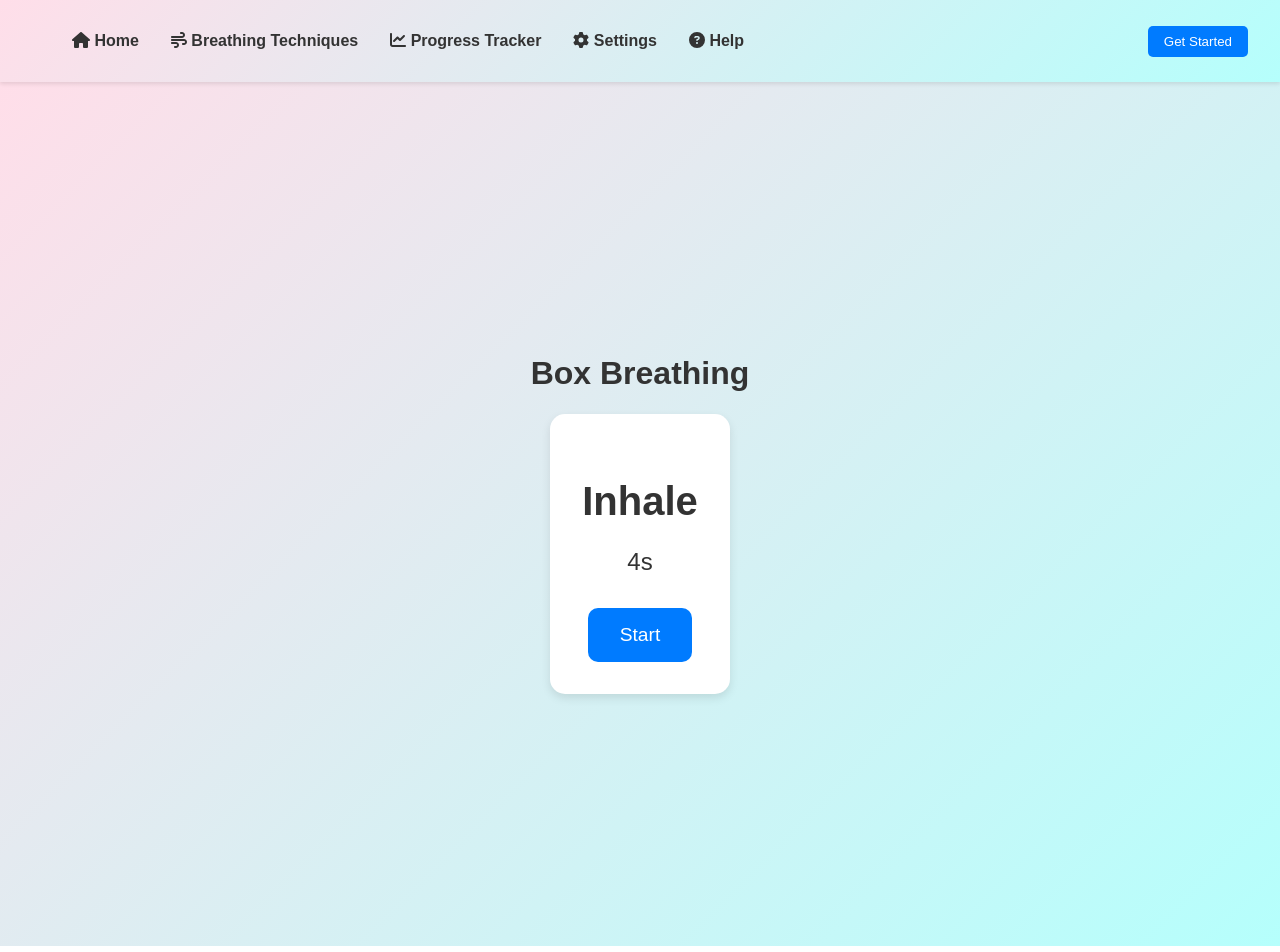
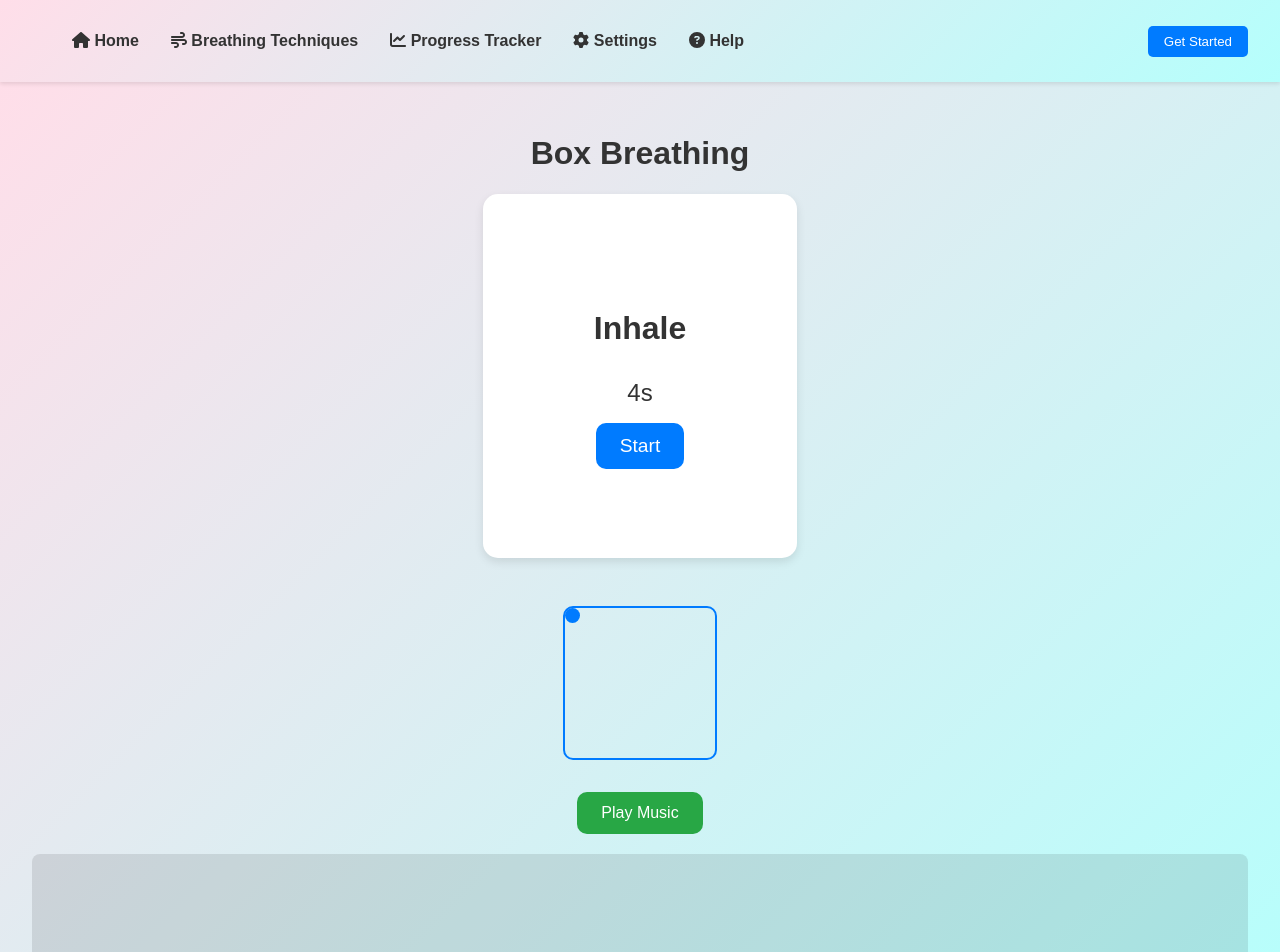
Before and after one commit to Sa1D1111/breathmate, a React (Create React App) app: page /box-breathing in a window 1280 px wide. Shown: the top 952 px of the page. Built offline with nearby package versions, Linux system fonts and the light colour scheme.

Commit message:
audio, box

```diff
--- /dev/null
+++ b/src/controllers/breathworkController.js
@@ -0,0 +1,7 @@
+// src/controllers/breathworkController.js
+
+import { getTechniques } from '../models/breathworkModel';
+
+export const fetchBreathworkTechniques = () => {
+  return getTechniques();  // Fetch techniques from the model
+};
--- /dev/null
+++ b/src/models/breathworkModel.js
@@ -0,0 +1,23 @@
+// src/models/breathworkModel.js
+
+export const breathworkTechniques = [
+    { name: 'Box Breathing', description: 'A simple 4-4-4-4 breathing technique that helps reduce stress and improve focus.' },
+    { name: 'Diaphragmatic Breathing', description: 'Deep belly breathing that relaxes the body and increases lung capacity.' },
+    { name: 'Pursed Lip Breathing', description: 'Helps control breathing, improves lung function, and reduces shortness of breath.' },
+    { name: '4-7-8 Breathing', description: 'A calming technique for anxiety and insomnia, using a rhythmic breath pattern.' }
+  ];
+
+  // Function to get techniques
+  export const getTechniques = () => {
+    return breathworkTechniques;
+  };
+
+  // Add these missing functions
+  export const saveUserPreferences = (userId, preferences) => {
+    localStorage.setItem(`user-${userId}-preferences`, JSON.stringify(preferences));
+  };
+
+  export const getUserPreferences = (userId) => {
+    const preferences = localStorage.getItem(`user-${userId}-preferences`);
+    return preferences ? JSON.parse(preferences) : null;
+  };
--- a/src/pages/BoxBreathing.css
+++ b/src/pages/BoxBreathing.css
@@ -1,7 +1,7 @@
 .box-breathing-page {
   text-align: center;
   padding: 2rem;
-    background: linear-gradient(135deg, #ffdee9, #b5fffc); /* Gradient similar to the example */
+  background: linear-gradient(135deg, #ffdee9, #b5fffc);
   min-height: 100vh;
   display: flex;
   flex-direction: column;
@@ -14,23 +14,29 @@
   padding: 2rem;
   border-radius: 15px;
   box-shadow: 0 4px 10px rgba(0, 0, 0, 0.1);
+  width: 250px;
+  height: 300px;
+  display: flex;
+  flex-direction: column;
+  justify-content: center;
+  align-items: center;
 }
 
 .breathing-container h2 {
-    font-size: 2.5rem;
-    margin-bottom: 1rem;
+  font-size: 2rem;
+  margin-bottom: 0.5rem;
 }
 
 .breathing-container p {
   font-size: 1.5rem;
-    margin-bottom: 2rem;
+  margin-bottom: 1rem;
 }
 
 .breathing-button {
   background-color: #007bff;
   color: white;
   border: none;
-    padding: 1rem 2rem;
+  padding: 0.75rem 1.5rem;
   border-radius: 10px;
   cursor: pointer;
   font-size: 1.2rem;
@@ -41,3 +47,80 @@
   background-color: #0056b3;
   transform: scale(1.05);
 }
+
+/* Box Visual */
+.box-visual {
+  margin-top: 3rem;
+}
+
+.box {
+  position: relative;
+  width: 150px;
+  height: 150px;
+  border: 2px solid #007bff;
+  border-radius: 10px;
+  margin: 0 auto;
+}
+
+.pointer {
+  position: absolute;
+  width: 15px;
+  height: 15px;
+  background-color: #007bff;
+  border-radius: 50%;
+  transition: all 4s linear;
+}
+
+.position-0 {
+  top: 0;
+  left: 0;
+}
+
+.position-1 {
+  top: 0;
+  left: 100%;
+  transform: translateX(-100%);
+}
+
+.position-2 {
+  top: 100%;
+  left: 100%;
+  transform: translate(-100%, -100%);
+}
+
+.position-3 {
+  top: 100%;
+  left: 0;
+  transform: translateY(-100%);
+}
+
+/* Audio Controls */
+.audio-controls {
+  margin-top: 2rem;
+}
+
+.audio-button {
+  background-color: #28a745;
+  color: white;
+  border: none;
+  padding: 0.75rem 1.5rem;
+  border-radius: 10px;
+  cursor: pointer;
+  font-size: 1rem;
+  transition: background-color 0.3s, transform 0.2s;
+}
+
+.audio-button:hover {
+  background-color: #218838;
+  transform: scale(1.05);
+}
+
+
+
+.audio-visualizer {
+  width: 100%;
+  height: 150px;
+  margin-top: 20px;
+  background-color: rgba(0, 0, 0, 0.1);
+  border-radius: 8px;
+}
--- a/src/pages/BoxBreathing.js
+++ b/src/pages/BoxBreathing.js
@@ -1,29 +1,37 @@
-import React, { useState, useEffect } from 'react';
+import React, { useState, useEffect, useRef } from 'react';
 import './BoxBreathing.css';
 
 const BoxBreathing = () => {
-  // Default box breathing times (4 seconds for each phase)
   const [phase, setPhase] = useState('Inhale');
   const [timeLeft, setTimeLeft] = useState(4);
   const [isRunning, setIsRunning] = useState(false);
+  const [isPlaying, setIsPlaying] = useState(false); // State to handle audio play/pause
+  const audioRef = useRef(null); // Ref for audio element
+  const canvasRef = useRef(null); // Ref for the canvas element for the visualizer
+  const audioContextRef = useRef(null); // Ref for Web Audio API context
+  const analyserRef = useRef(null); // Ref for audio analyser
+  const dataArrayRef = useRef(null); // Ref to store audio frequency data
 
   const phases = [
     { name: 'Inhale', duration: 4 },
-    { name: 'Hold', duration: 4 },
+    { name: 'Hold Inhale', duration: 4 },
     { name: 'Exhale', duration: 4 },
-    { name: 'Hold', duration: 4 }
+    { name: 'Hold Exhale', duration: 4 }
   ];
+
+  const [pointerPosition, setPointerPosition] = useState(0); // Start at top-left corner
 
   useEffect(() => {
     if (isRunning) {
       const interval = setInterval(() => {
-        setTimeLeft(prevTime => {
+        setTimeLeft((prevTime) => {
           if (prevTime > 1) {
             return prevTime - 1;
           } else {
-            const currentPhaseIndex = phases.findIndex(p => p.name === phase);
+            const currentPhaseIndex = phases.findIndex((p) => p.name === phase);
             const nextPhase = phases[(currentPhaseIndex + 1) % phases.length];
             setPhase(nextPhase.name);
+            setPointerPosition((currentPhaseIndex + 1) % 4); // Update pointer position
             return nextPhase.duration;
           }
         });
@@ -35,6 +43,85 @@ const BoxBreathing = () => {
 
   const handleStartStop = () => {
     setIsRunning(!isRunning);
+    if (!isRunning) {
+      // Immediately update the pointer position on start
+      const currentPhaseIndex = phases.findIndex((p) => p.name === phase);
+      setPointerPosition(currentPhaseIndex % 4);
+    }
+  };
+
+  const handleMusicPlayPause = () => {
+    if (audioRef.current) {
+      if (isPlaying) {
+        audioRef.current.pause();
+        if (audioContextRef.current) {
+          audioContextRef.current.suspend(); // Pause the audio context
+        }
+      } else {
+        audioRef.current.play();
+        if (audioContextRef.current) {
+          audioContextRef.current.resume(); // Resume the audio context
+        } else {
+          initializeAudioVisualizer(); // Initialize the audio visualizer on first play
+        }
+      }
+      setIsPlaying(!isPlaying);
+    }
+  };
+
+  const initializeAudioVisualizer = () => {
+    const audioContext = new (window.AudioContext || window.webkitAudioContext)();
+    const analyser = audioContext.createAnalyser();
+    analyser.fftSize = 256;
+
+    const source = audioContext.createMediaElementSource(audioRef.current);
+    source.connect(analyser);
+    analyser.connect(audioContext.destination);
+
+    const bufferLength = analyser.frequencyBinCount;
+    const dataArray = new Uint8Array(bufferLength);
+
+    audioContextRef.current = audioContext;
+    analyserRef.current = analyser;
+    dataArrayRef.current = dataArray;
+
+    drawVisualizer();
+  };
+
+  const drawVisualizer = () => {
+    const canvas = canvasRef.current;
+    const canvasCtx = canvas.getContext('2d');
+    const analyser = analyserRef.current;
+    const dataArray = dataArrayRef.current;
+
+    const WIDTH = canvas.width;
+    const HEIGHT = canvas.height;
+
+    const draw = () => {
+      if (!isPlaying) return; // Stop drawing if the music is paused
+
+      requestAnimationFrame(draw);
+
+      analyser.getByteFrequencyData(dataArray);
+
+      canvasCtx.fillStyle = 'rgba(0, 0, 0, 0.1)';
+      canvasCtx.fillRect(0, 0, WIDTH, HEIGHT);
+
+      const barWidth = (WIDTH / dataArray.length) * 2.5;
+      let barHeight;
+      let x = 0;
+
+      for (let i = 0; i < dataArray.length; i++) {
+        barHeight = dataArray[i];
+
+        canvasCtx.fillStyle = `rgb(${barHeight + 100},50,150)`;
+        canvasCtx.fillRect(x, HEIGHT - barHeight / 2, barWidth, barHeight / 2);
+
+        x += barWidth + 1;
+      }
+    };
+
+    draw();
   };
 
   return (
@@ -47,6 +134,27 @@ const BoxBreathing = () => {
           {isRunning ? 'Pause' : 'Start'}
         </button>
       </div>
+
+      {/* Box Visual with pointer */}
+      <div className="box-visual">
+        <div className="box">
+          <div className={`pointer position-${pointerPosition}`}></div>
+        </div>
+      </div>
+
+      {/* Audio Player */}
+      <div className="audio-controls">
+        <audio ref={audioRef} loop>
+          <source src="/audio/serene-music.mp3" type="audio/mp3" />
+          Your browser does not support the audio element.
+        </audio>
+        <button className="audio-button" onClick={handleMusicPlayPause}>
+          {isPlaying ? 'Pause Music' : 'Play Music'}
+        </button>
+      </div>
+
+      {/* Audio Visualizer */}
+      <canvas ref={canvasRef} className="audio-visualizer"></canvas>
     </div>
   );
 };
--- a/src/pages/Home.css
+++ b/src/pages/Home.css
@@ -50,6 +50,7 @@ body {
 
   /* Animation only for bubble-text */
   animation: flow 6s ease-in-out infinite, float 3s ease-in-out infinite;
+  transition: box-shadow 0.4s ease, transform 0.4s ease; /* Smooth transition for both shadow and movement */
 
 }
 
--- a/src/pages/Home.js
+++ b/src/pages/Home.js
@@ -1,9 +1,23 @@
  // src/pages/Home.js
- import React from 'react';
+ import React, { useState, useEffect } from 'react';  // Import useState and useEffect
  import './Home.css';
 import Sidebar from '../components/Sidebar';
 
+import { fetchBreathworkTechniques } from '../controllers/breathworkController';  // Fix the import
+
+
+
  const Home = () => {
+
+  const [techniques, setTechniques] = useState([]);
+
+  useEffect(() => {
+    const techniquesData = fetchBreathworkTechniques();  // Use fetchBreathworkTechniques
+    setTechniques(techniquesData);  // Set the fetched data in state
+  }, []);
+
+
+
    return (
     <div>
      <div className="home-container">
@@ -15,6 +29,21 @@ import Sidebar from '../components/Sidebar';
          <img src={require('../images/image3.png')} alt="Breathwork" className="hero-image" />
 
        </header>
+
+
+       {/* Render the breathwork techniques fetched from the controller */}
+       <section className="beginner-techniques">
+          <h2>Breathwork Techniques for Beginners</h2>
+          <div className="technique-grid">
+            {techniques.map((technique, index) => (
+              <div className="technique-item" key={index}>
+                <h3>{technique.name}</h3>
+                <p>{technique.description}</p>
+              </div>
+            ))}
+          </div>
+        </section>
+
 
        <section className="about-breathwork">
          <h2>What is Breathwork?</h2>
--- a/src/pages/Techniques.js
+++ b/src/pages/Techniques.js
@@ -1,7 +1,7 @@
 // src/pages/Techniques.js
 import React from 'react';
 import { FontAwesomeIcon } from '@fortawesome/react-fontawesome';
-import { faLeaf, faSquare, faCircle, faCog, faPersonSwimming } from '@fortawesome/free-solid-svg-icons';
+import { faLeaf, faSquare, faCircle, faCog, faPersonSwimming, faCircleNotch } from '@fortawesome/free-solid-svg-icons';
 import './Techniques.css';
 import { Link } from 'react-router-dom'; // Import Link for navigation
 
@@ -13,10 +13,10 @@ const Techniques = () => {
 
         <li>
           <Link to="/water-breathing" className="technique-link">
-            <FontAwesomeIcon icon={faPersonSwimming} className="technique-icon" />
+            <FontAwesomeIcon icon={faCircleNotch} className="technique-icon" />
             <div className="technique-content">
-              <h3>Water Breathing</h3>
-              <p>Deep belly breathing to relax.</p>
+              <h3>Deep Breathing</h3>
+              <p>Deep nostril breathing to relax.</p>
             </div>
           </Link>
         </li>
```
Also changed, not shown: src/pages/WaterBreath.js (+6 -6 lines), 1 other file (tests, documents, lock files or other folders). Lines whose indentation alone changed are shown as unchanged.
